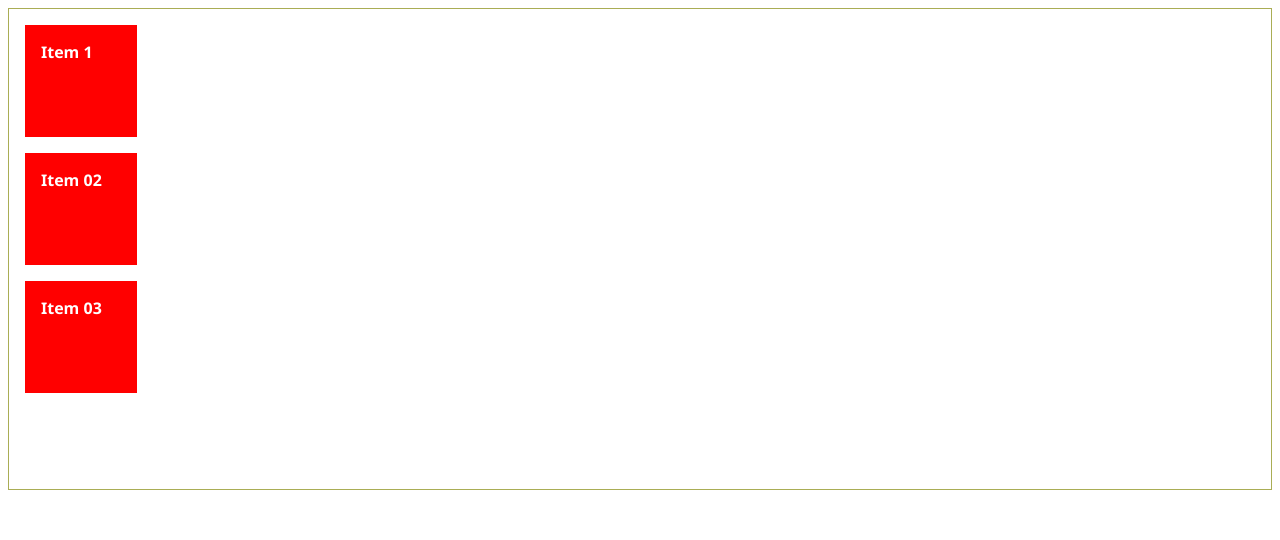
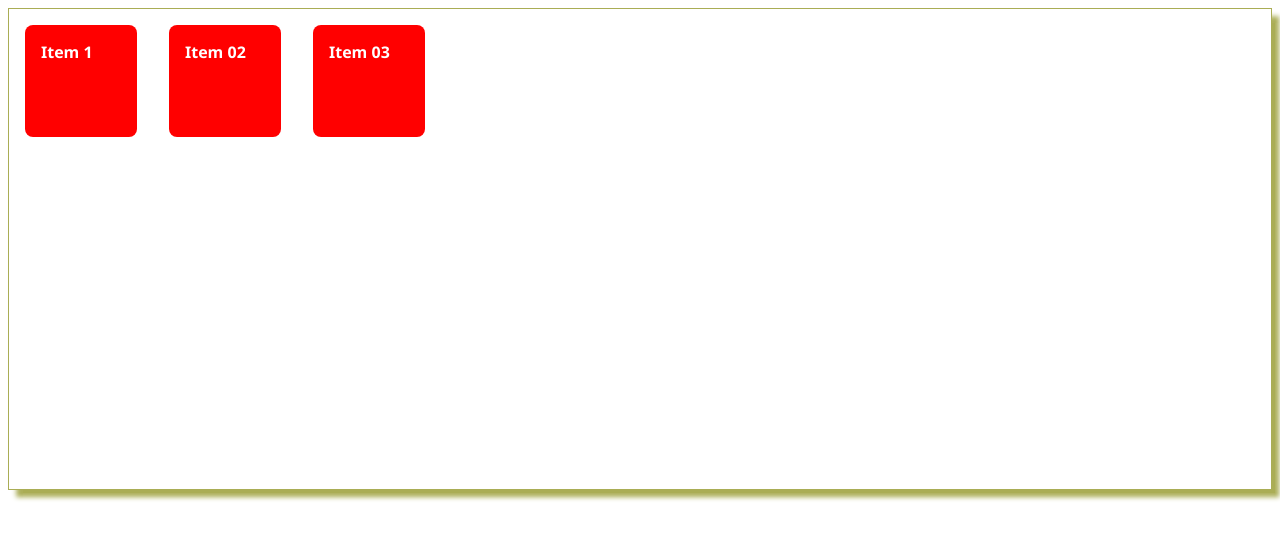
Before and after one commit to MatheusRecieri/pbr-diw-4963101-exemplo-02, a plain HTML site: page index.html in a window 1280 px wide. Drawn offline with Linux system fonts and the light colour scheme.

Commit message:
Adicionando o flexBox

```diff
--- a/index.html
+++ b/index.html
@@ -13,6 +13,8 @@
         .container {
             border: 1px, solid #aaad55;
             height: 30rem;
+            box-shadow: .5rem .5rem .3rem .01rem #aaad55;
+            display: flex;
         }
 
         .item {
@@ -23,6 +25,7 @@
             margin: 1rem;
             width: 5rem; /*largura*/
             height: 5rem; /*altura*/
+            border-radius: .5rem;
         }
     </style>
 </head>
```
